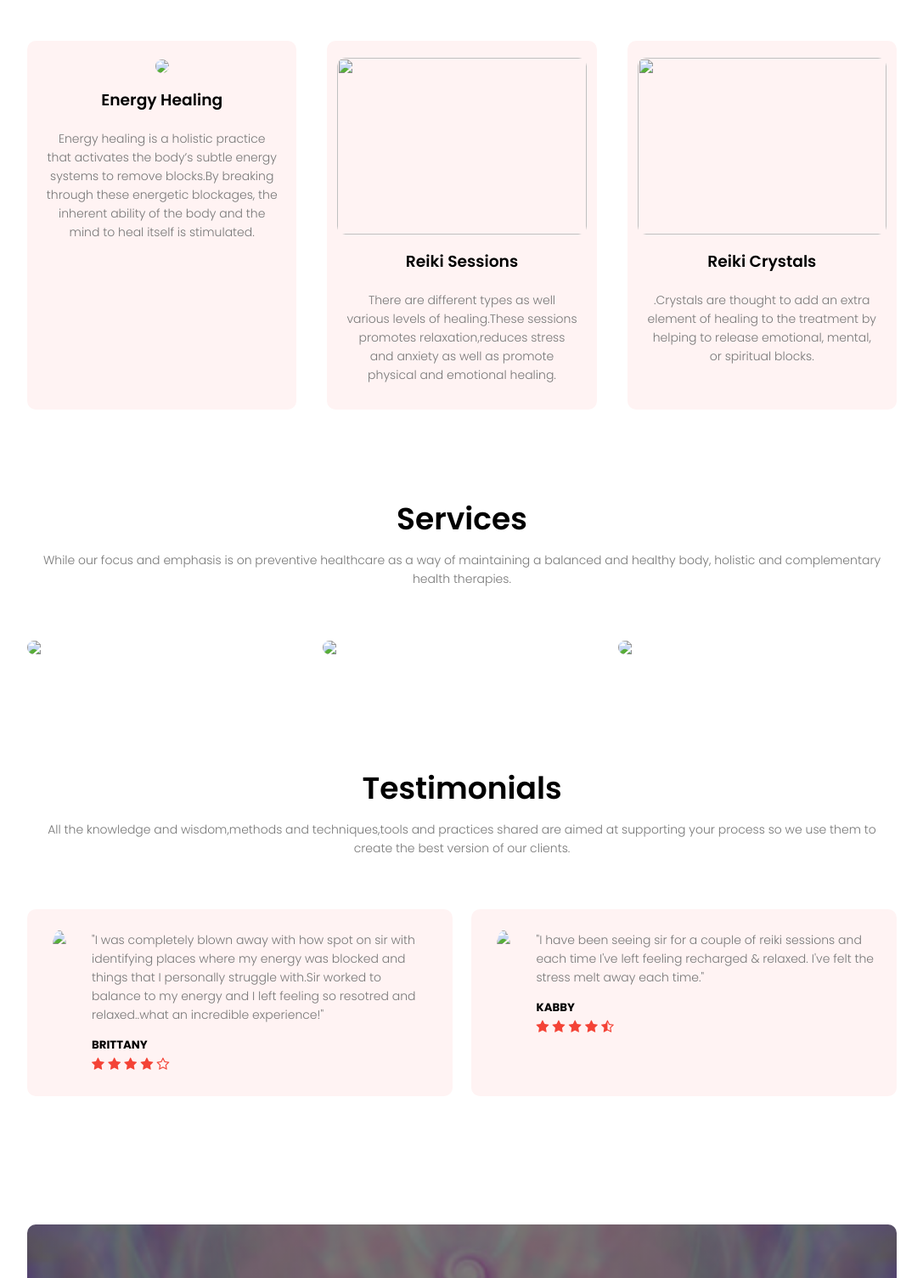
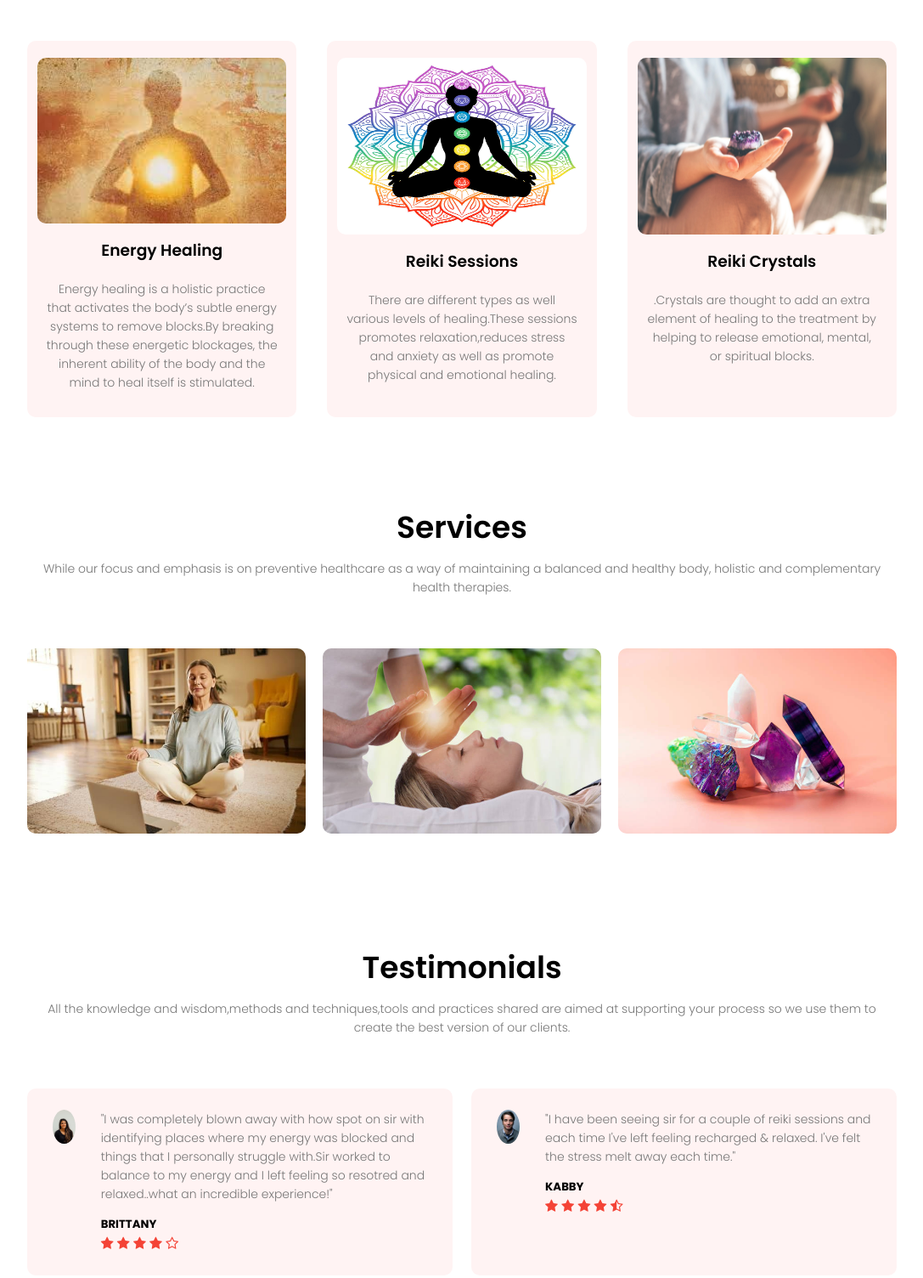
Before and after one commit to shivanisharma5588/reiki_website, a plain HTML site: page index.html in a window 1280 px wide. Shown: the part 1022-2526 px from the top of the page at 85% size, without its empty margins (96-1183 px from the left). Drawn offline with Linux system fonts and the light colour scheme; files whose address does not match are found by name.

Commit message:
Update index.html

```diff
--- a/index.html
+++ b/index.html
@@ -13,7 +13,7 @@
 <body>
 <section class="header">
 <nav>
-	<a href="index.html"><img src="images/pg.png" height="120"></a>
+	<a href="index.html"><img src="pg.png" height="120"></a>
   <div class="nav-links" id="navLinks">
   <i class="fa fa-times" onclick="hideMenu()"></i>
  <ul>
@@ -39,17 +39,17 @@
 	<p>Oneness Healing Center is a place dedicated to spreading the teachings of Reiki.<br> The foundation of Oneness Healing Center is laid by Reiki Grand Master Pradeep Sharma in 1995 in Bhopal,India.</p>
 <div class="row">
 	<div class="about-col">
-	<img src="images/banner1.jpg">
+	<img src="banner1.jpg">
 	<h3>Energy Healing</h3>
 	<p>Energy healing is a holistic practice that activates the body’s subtle energy systems to remove blocks.By breaking through these energetic blockages, the inherent ability of the body and the mind to heal itself is stimulated.</p>
 </div>
 <div class="about-col">
-	<img src="images/banner.jpg" height="208">
+	<img src="banner.jpg" height="208">
 	<h3>Reiki Sessions</h3>
 	<p>There are different types as well various levels of healing.These sessions promotes relaxation,reduces stress and anxiety as well as promote physical and emotional healing.</p>
 </div>
 <div class="about-col">
-	<img src="images/banner2.jpg" height="208">
+	<img src="banner2.jpg" height="208">
 	<h3>Reiki Crystals</h3>
 	<p>.Crystals are thought to add an extra element of healing to the treatment by helping to release emotional, mental, or spiritual blocks.</p>
 </div>
@@ -61,19 +61,19 @@
 	<p>While our focus and emphasis is on preventive healthcare as a way of maintaining a balanced and healthy body, holistic and complementary health therapies.</p>
 	<div class="row">
 		<div class="servi-col">
-		<img src ="images/reikihealing2.jpg">
+		<img src ="reikihealing2.jpg">
 		<div class="layer">
 		<h3>Online Reiki Session</h3>
 		</div>
 		</div>
 		<div class="servi-col">
-		<img src ="images/reikihealing.jpg">
+		<img src ="reikihealing.jpg">
 		<div class="layer">
 		<h3>Offline Reiki Session</h3>
 		</div>
 		</div>
 		<div class="servi-col">
-		<img src ="images/crystals2.jpg">
+		<img src ="crystals2.jpg">
 		<div class="layer">
 		<h3>Reiki Crystals</h3>
 		</div>
@@ -89,7 +89,7 @@
 
 <div class="row">
 	<div class="testi-col">
-		<img src="images/user1.jpg">
+		<img src="user1.jpg">
 	<div>
 	<p>"I was completely blown away with how spot on sir with identifying places where my energy was blocked and things that I personally struggle with.Sir worked to balance to my energy and I left feeling so resotred and relaxed..what an incredible experience!"</p>
 	<h5>BRITTANY</h5>
@@ -101,7 +101,7 @@
 	</div>
 	</div>
 	<div class="testi-col">
-		<img src="images/user2.jpg">
+		<img src="user2.jpg">
 	<div>
 	<p>"I have been seeing sir for a couple of reiki sessions and each time I've left feeling recharged & relaxed. I've felt the stress melt away each time."</p>
 	<h5>KABBY</h5>
```
